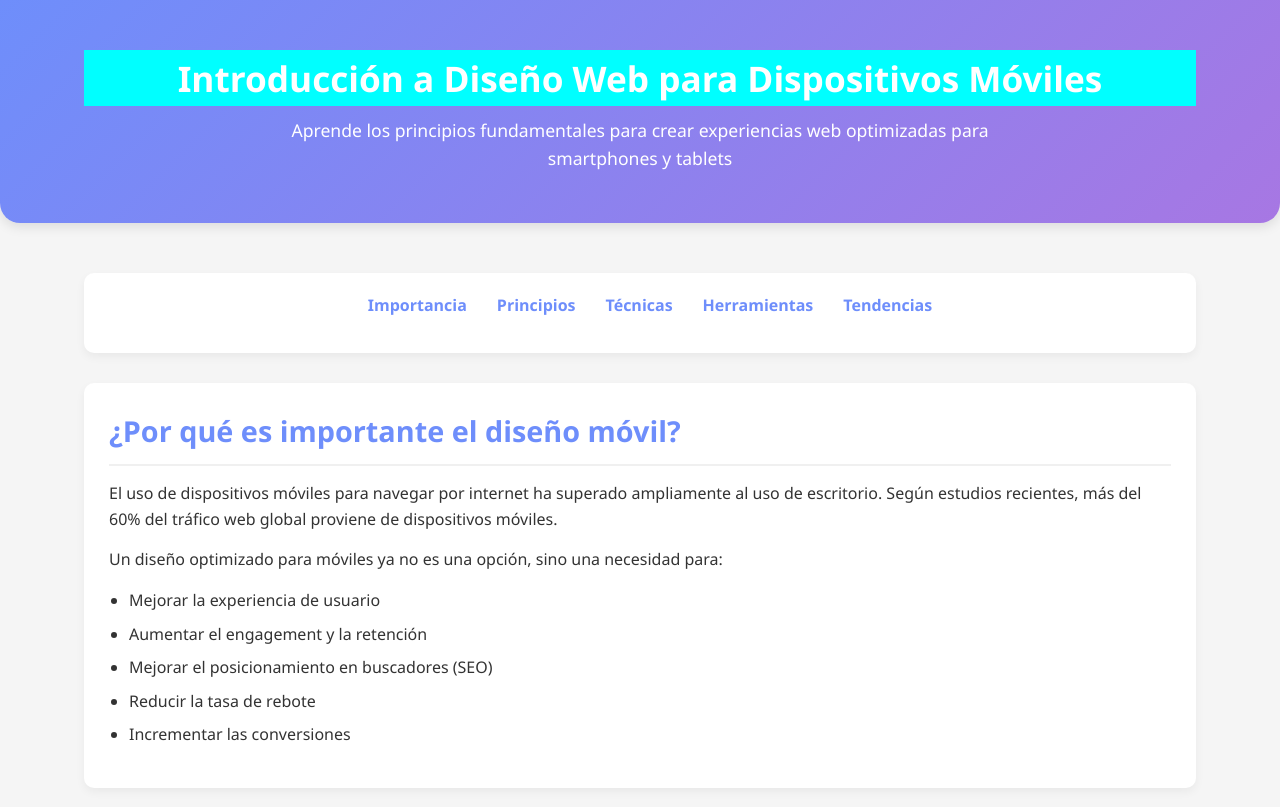
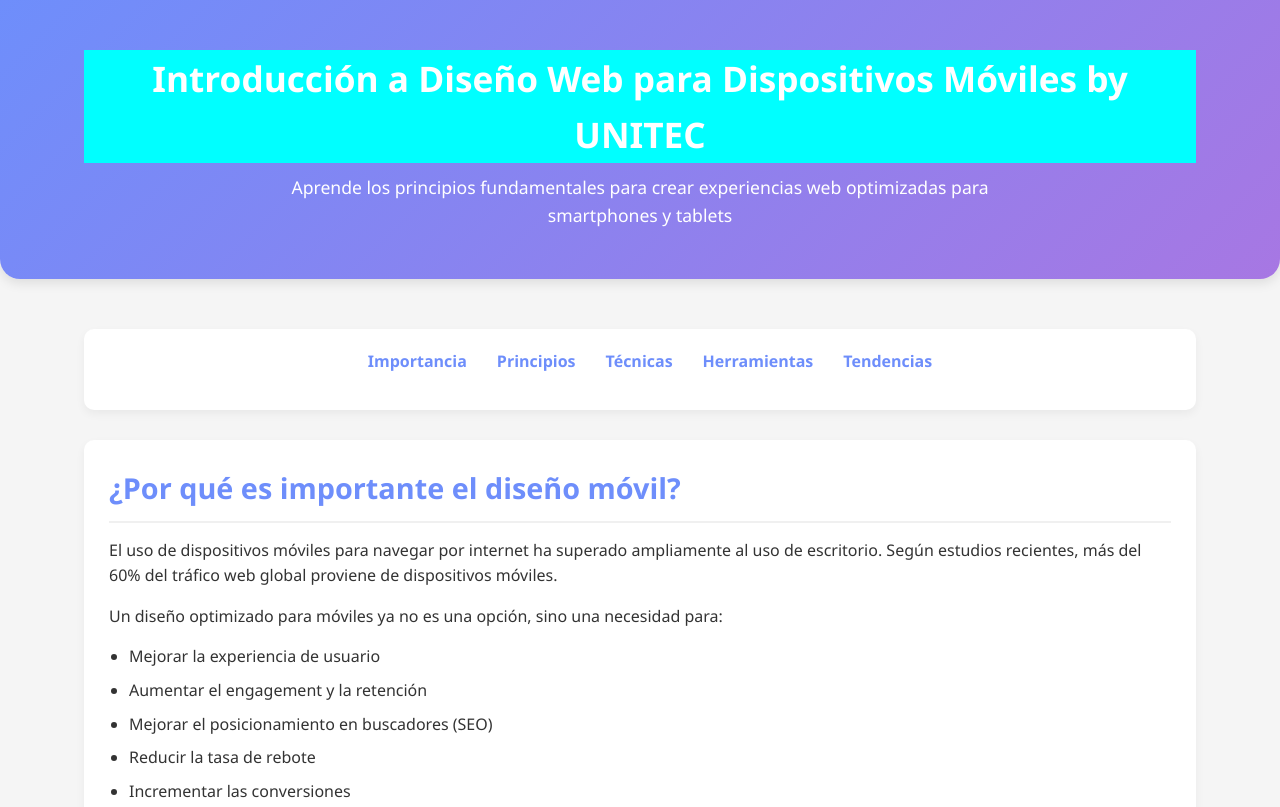
Before and after one commit to alanuclesunitec/pagetest, a plain HTML site: page index.html in a window 1280 px wide. Shown: the top 807 px of the page. Drawn offline with Linux system fonts and the light colour scheme.

Commit message:
Update index.html

```diff
--- a/index.html
+++ b/index.html
@@ -170,7 +170,7 @@
   <body>
     <header>
       <div class="container">
-        <h1>Introducción a Diseño Web para Dispositivos Móviles</h1>
+        <h1>Introducción a Diseño Web para Dispositivos Móviles by UNITEC</h1>
         <p>
           Aprende los principios fundamentales para crear experiencias web
           optimizadas para smartphones y tablets
```
